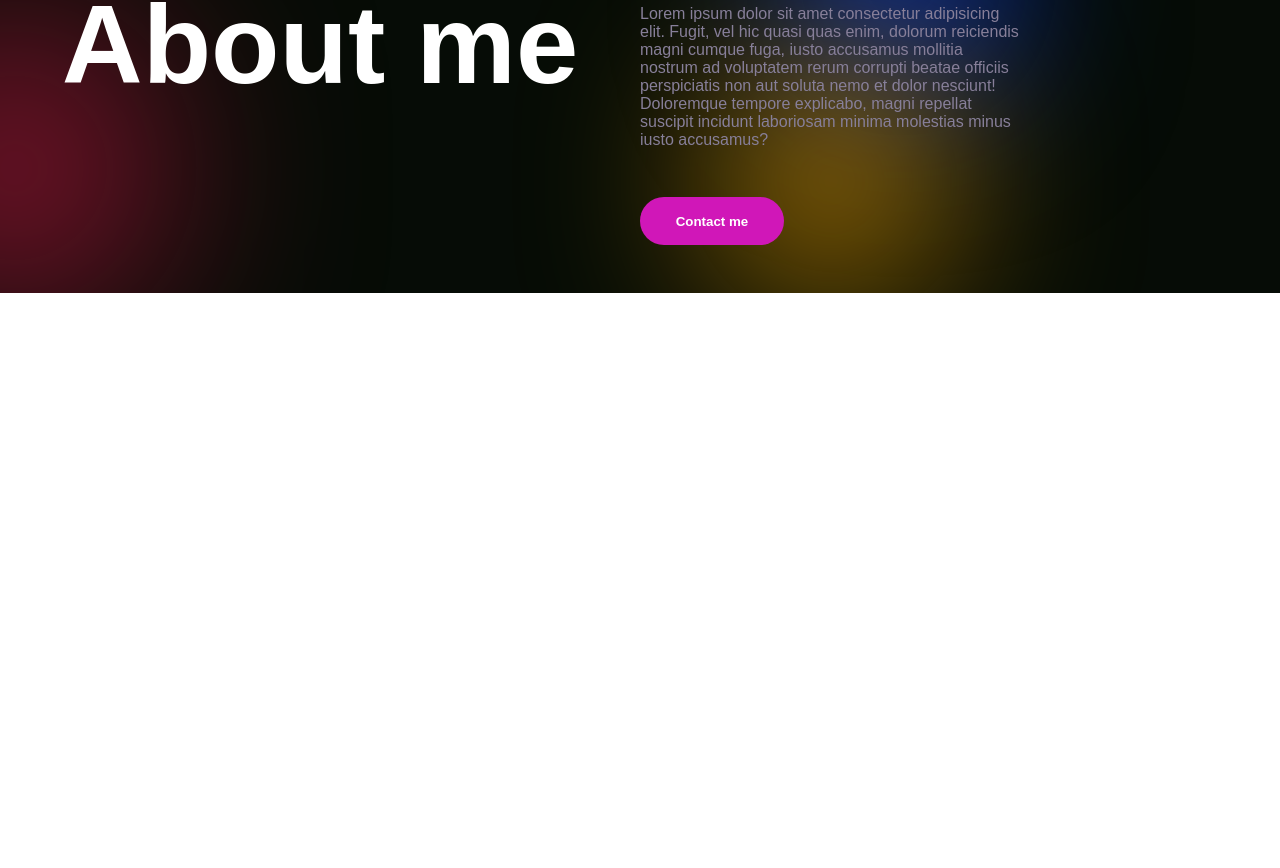
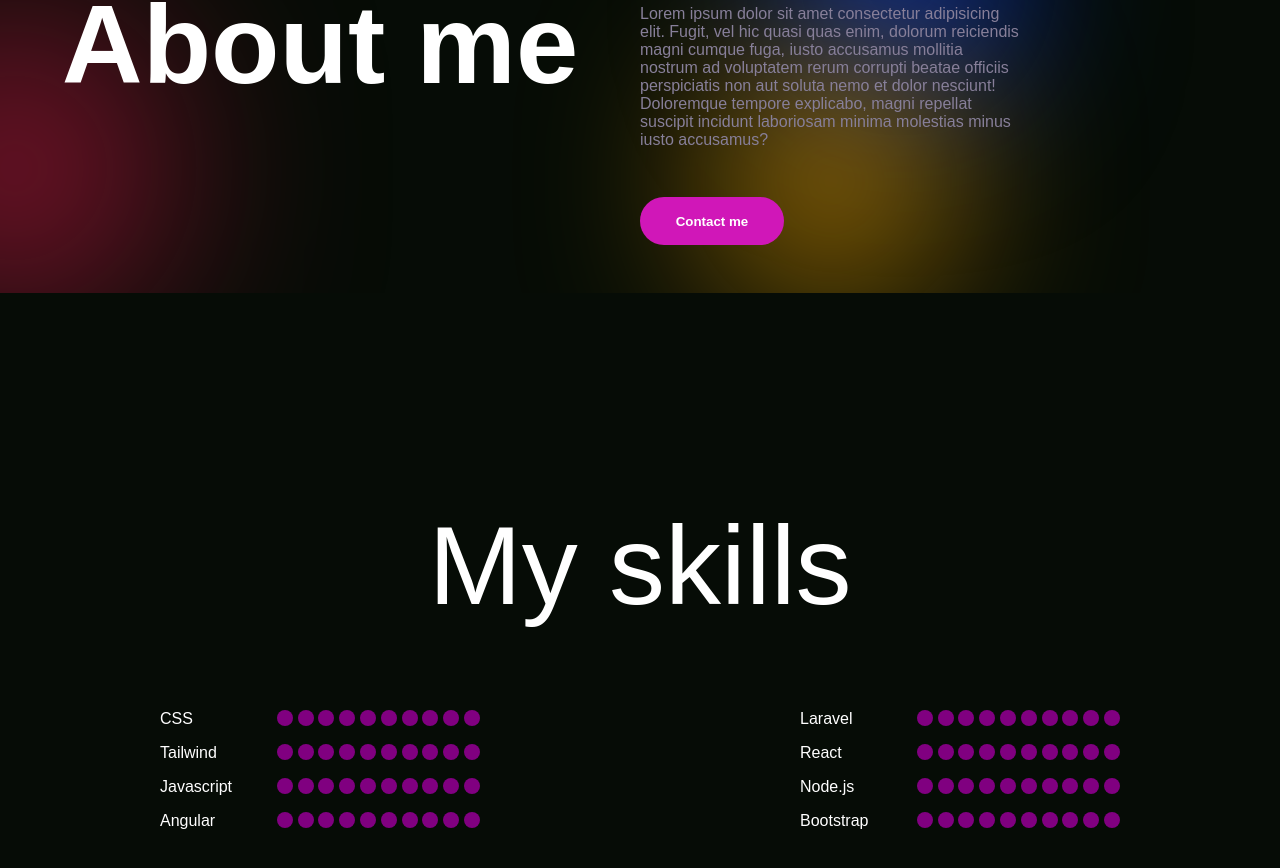
Before and after one commit to shyamkryadav/app, an Angular app: page / in a window 1280 px wide. Shown: the part 803-1671 px from the top of the page. Before the commit the page ends 1096 px from the top, so only its background shows below. Built offline with nearby package versions, Linux system fonts and the light colour scheme.

Commit message:
my skill section completed

```diff
--- /dev/null
+++ b/src/app/Component/my-skills-section/my-skills-section.component.css
@@ -0,0 +1,50 @@
+
+.mySkillSection {
+    height: auto;
+    position: relative;
+    overflow: hidden;
+    display: flex;
+    flex-direction: column;
+    gap: 5rem;
+    padding: 3rem 0;
+  }
+
+  .mySkillSection .upper {
+    height: 30%;
+    font-size: 7rem;
+    display: flex;
+    flex-direction: column;
+    align-items: center;
+    justify-content: center;
+  }
+
+  .mySkillSection .lower {
+    display: grid;
+    grid-template-columns: 1fr 1fr;
+    place-items: center;
+  }
+
+  .mySkillSection .lower>div {
+    display: flex;
+    flex-direction: column;
+    gap: 1rem;
+    width: 50%;
+  }
+
+  .mySkillSection .lower .left div {
+    display: flex;
+    justify-content: space-between;
+  }
+
+  .mySkillSection .lower .left div ul {
+    display: flex;
+    gap: 0.3rem;
+  }
+
+  .mySkillSection .lower li {
+    list-style: none;
+    background: purple;
+    height: 1rem;
+    width: 1rem;
+    border-radius: 50%;
+  }
--- /dev/null
+++ b/src/app/Component/my-skills-section/my-skills-section.component.html
@@ -0,0 +1,136 @@
+
+<section class="mySkillSection">
+    <div class="blur1"></div>
+    <div class="blur2"></div>
+    <div class="upper">
+      <span>My skills </span>
+    </div>
+    <div class="lower">
+      <div class="left">
+        <div>
+          <div>CSS</div>
+          <ul>
+            <li></li>
+            <li></li>
+            <li></li>
+            <li></li>
+            <li></li>
+            <li></li>
+            <li></li>
+            <li></li>
+            <li></li>
+            <li></li>
+          </ul>
+        </div>
+
+        <div>
+          <div>Tailwind</div>
+          <ul>
+            <li></li>
+            <li></li>
+            <li></li>
+            <li></li>
+            <li></li>
+            <li></li>
+            <li></li>
+            <li></li>
+            <li></li>
+            <li></li>
+          </ul>
+        </div>
+
+        <div>
+          <div>Javascript</div>
+          <ul>
+            <li></li>
+            <li></li>
+            <li></li>
+            <li></li>
+            <li></li>
+            <li></li>
+            <li></li>
+            <li></li>
+            <li></li>
+            <li></li>
+          </ul>
+        </div>
+        <div>
+          <div>Angular</div>
+          <ul>
+            <li></li>
+            <li></li>
+            <li></li>
+            <li></li>
+            <li></li>
+            <li></li>
+            <li></li>
+            <li></li>
+            <li></li>
+            <li></li>
+          </ul>
+        </div>
+      </div>
+      <div class="left">
+        <div>
+          <div>Laravel</div>
+          <ul>
+            <li></li>
+            <li></li>
+            <li></li>
+            <li></li>
+            <li></li>
+            <li></li>
+            <li></li>
+            <li></li>
+            <li></li>
+            <li></li>
+          </ul>
+        </div>
+        <div>
+          <div>React</div>
+          <ul>
+            <li></li>
+            <li></li>
+            <li></li>
+            <li></li>
+            <li></li>
+            <li></li>
+            <li></li>
+            <li></li>
+            <li></li>
+            <li></li>
+          </ul>
+        </div>
+        <div>
+          <div>Node.js</div>
+          <ul>
+            <li></li>
+            <li></li>
+            <li></li>
+            <li></li>
+            <li></li>
+            <li></li>
+            <li></li>
+            <li></li>
+            <li></li>
+            <li></li>
+          </ul>
+        </div>
+        <div>
+          <div>Bootstrap</div>
+          <ul>
+            <li></li>
+            <li></li>
+            <li></li>
+            <li></li>
+            <li></li>
+            <li></li>
+            <li></li>
+            <li></li>
+            <li></li>
+            <li></li>
+          </ul>
+        </div>
+      </div>
+    </div>
+  </section>
--- a/src/app/app.component.html
+++ b/src/app/app.component.html
@@ -1,2 +1,3 @@
 <app-home-section></app-home-section>
 <app-about-section></app-about-section>
+<app-my-skills-section></app-my-skills-section>
--- a/src/app/app.component.ts
+++ b/src/app/app.component.ts
@@ -1,11 +1,12 @@
 import { Component } from '@angular/core';
 import { RouterOutlet } from '@angular/router';
 import { HomeSectionComponent, } from './Component/home-section/home-section.component';
-import {AboutSectionComponent} from './Component/about-section/about-section.component'
+import {AboutSectionComponent} from './Component/about-section/about-section.component';
+import { MySkillsSectionComponent } from './Component/my-skills-section/my-skills-section.component';
 @Component({
   selector: 'app-root',
   standalone: true,
-  imports: [RouterOutlet,HomeSectionComponent,AboutSectionComponent],
+  imports: [RouterOutlet,HomeSectionComponent,AboutSectionComponent,MySkillsSectionComponent],
   templateUrl: './app.component.html',
   styleUrl: './app.component.css'
 })
```
Also changed, not shown: src/app/Component/my-skills-section/my-skills-section.component.ts (added, +12 -0 lines), 1 other file (tests, documents, lock files or other folders).
